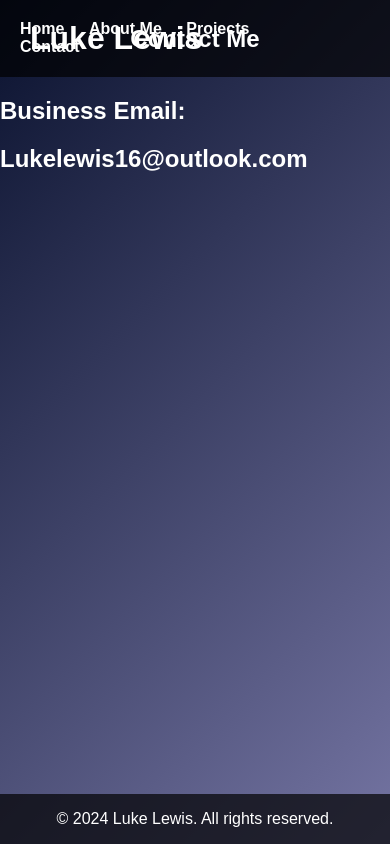
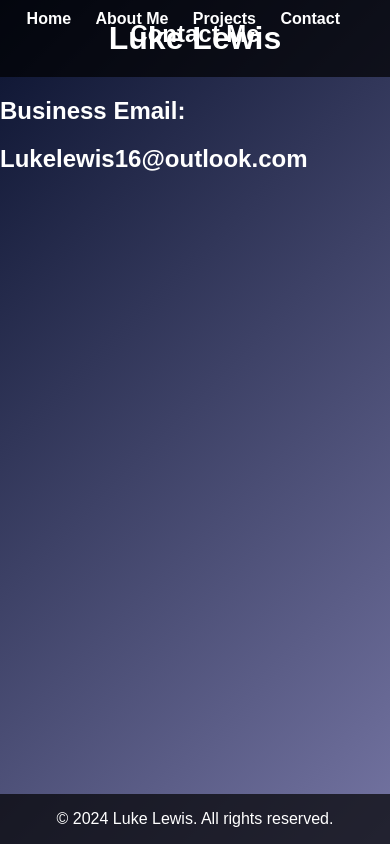
Before and after one commit to llluke16/llluke16.github.io, a plain HTML site: page contact.html in a window 390 px wide. Drawn offline with Linux system fonts and the light colour scheme.

Commit message:
Mobile Styling Test

```diff
--- a/style.css
+++ b/style.css
@@ -53,13 +53,6 @@ header {
     transform: translateX(-50%); /* Center the element properly */
 }
 
-@media screen and (max-width: 600px) {
-    header {
-        height: auto; /* Allow header height to adjust based on content */
-        padding: 10px; /* Add padding to header */
-    }
-}
-
 nav {
     color: #fff;
     padding: 20px;
@@ -99,3 +92,33 @@ header, footer {
     background-color: rgba(0, 0, 0, 0.7);
     color: #fff;
 }
+
+@media screen and (max-width: 600px) {
+    header {
+        padding: 10px; /* Add padding to header */
+        overflow: auto; /* Enable scrolling if content overflows */
+    }
+
+    nav {
+        padding: 10px; /* Add padding to nav */
+    }
+
+    .header-content {
+        flex-direction: column; /* Stack header content vertically */
+    }
+
+    .header-content h1,
+    .header-content h2 {
+        margin: 0; /* Remove default margin */
+    }
+
+    .current-page::before {
+        display: none; /* Hide current page indicator on small screens */
+    }
+
+    /* Adjust header height based on content */
+    .header-content {
+        max-height: calc(100vh - 20px); /* Subtract padding */
+        overflow-y: auto; /* Enable scrolling if content overflows */
+    }
+}
```
